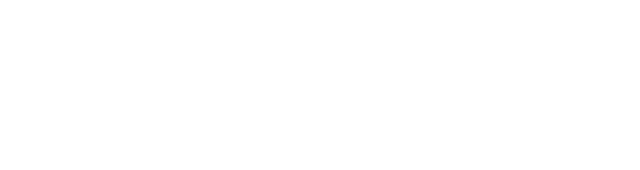
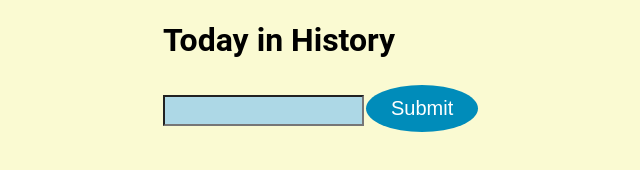
Before and after one commit to priyankacheema/today-in-history, a website built with webpack: page src/index.html in a window 1280 px wide. Shown: the whole page, without its empty margins (227-867 px from the left). Built offline with nearby package versions, Linux system fonts and the light colour scheme.

Commit message:
feat:fetch today in history data

```diff
--- /dev/null
+++ b/src/createForm.js
@@ -0,0 +1,16 @@
+export const createForm = (config = [{ id: "", class: "" }]) => {
+  const form = document.createElement("form");
+  const textInput = document.createElement("input");
+  const button = document.createElement("button");
+
+  textInput.focus();
+  textInput.id = config.id + "-input";
+  button.id = config.id + "-button";
+  button.innerText = "Submit";
+
+  form.appendChild(textInput);
+  form.appendChild(button);
+  document.body.appendChild(form);
+
+  return form;
+};
--- /dev/null
+++ b/src/createHeader.js
@@ -0,0 +1,6 @@
+export const createHeader = (id = "h1", text) => {
+  const header = document.createElement(id);
+  header.innerText = text;
+  document.body.appendChild(header);
+  return header;
+};
--- /dev/null
+++ b/src/createList.js
@@ -0,0 +1,12 @@
+export const createList = (id = "ul", listCollection) => {
+  const list = document.createElement("ul");
+
+  listCollection.map(item => {
+    const listItem = document.createElement("li");
+    listItem.id = id + "-list";
+    listItem.innerText = item;
+    list.appendChild(listItem);
+    document.body.appendChild(list);
+  });
+  return list;
+};
--- a/src/index.html
+++ b/src/index.html
@@ -0,0 +1,16 @@
+<!DOCTYPE html>
+<html lang="en">
+
+<head>
+    <meta charset="UTF-8">
+    <!-- <meta http-equiv="Content-Type" content="text/html;charset=ISO-8859-1"> -->
+    <meta name="viewport" content="width=device-width, initial-scale=1.0">
+    <meta http-equiv="X-UA-Compatible" content="ie=edge">
+    <title>Document</title>
+</head>
+
+<body>
+
+</body>
+
+</html>
--- a/src/index.js
+++ b/src/index.js
@@ -1 +1,28 @@
-console.log("hello");
+import { createForm } from "./createForm";
+import { createHeader } from "./createHeader";
+import { fetchHistoryList } from "./todayInHistory";
+import { createList } from "./createList";
+import css from "./style.css";
+
+createHeader("h1", "Today in History");
+const histForm = createForm({ id: "history-form" });
+const histArray = [];
+
+const todayInHistoryCollection = () => {
+  const histCollection = histForm.addEventListener("submit", e => {
+    e.preventDefault();
+    fetchHistoryList()
+      //   .then(data => {
+      //     return data.data.Births.map(item => item.text);
+      //   })
+      .then(data => {
+        data.data.Births.map(obj => {
+          histArray.push(obj.text);
+        });
+      });
+    createList("ul", histArray);
+  });
+  return histArray;
+};
+
+todayInHistoryCollection();
--- /dev/null
+++ b/src/style.css
@@ -0,0 +1,26 @@
+body {
+  background: lightgoldenrodyellow;
+  font-family: "Roboto", sans-serif;
+  color: black;
+  background-repeat: repeat;
+  margin-top: 30px;
+  max-width: 500px;
+  margin: auto;
+}
+
+#history-form-input {
+  padding: 6px 10px;
+  background-color: lightblue;
+}
+#history-form-button {
+  background-color: #008cba;
+  border: none;
+  color: white;
+  padding: 12px 25px;
+  text-align: center;
+  display: inline-block;
+  font-size: 20px;
+  margin: 4px 2px;
+  cursor: pointer;
+  border-radius: 50%;
+}
--- /dev/null
+++ b/src/todayInHistory.js
@@ -0,0 +1,6 @@
+// const API_URL = "http://history.muffinlabs.com/date";
+const API_URL = "https://sheltered-bayou-48245.herokuapp.com/";
+
+export const fetchHistoryList = () => {
+  return fetch(API_URL).then(res => res.json());
+};
--- a/webpack.config.js
+++ b/webpack.config.js
@@ -7,6 +7,7 @@ module.exports = {
     path: path.resolve(__dirname, "dist"),
     filename: "bundle.js"
   },
+  devtool: "inline-source-map",
   devServer: {
     contentBase: "./dist"
   },
@@ -20,8 +21,8 @@ module.exports = {
   },
   plugins: [
     new HtmlWebpackPlugin({
-      template: "./src/index.html",
       title: "Today In History"
+      //   template: "./src/index.html"
     })
   ]
 };
```
Also changed, not shown: dist/bundle.js, dist/index.html.
